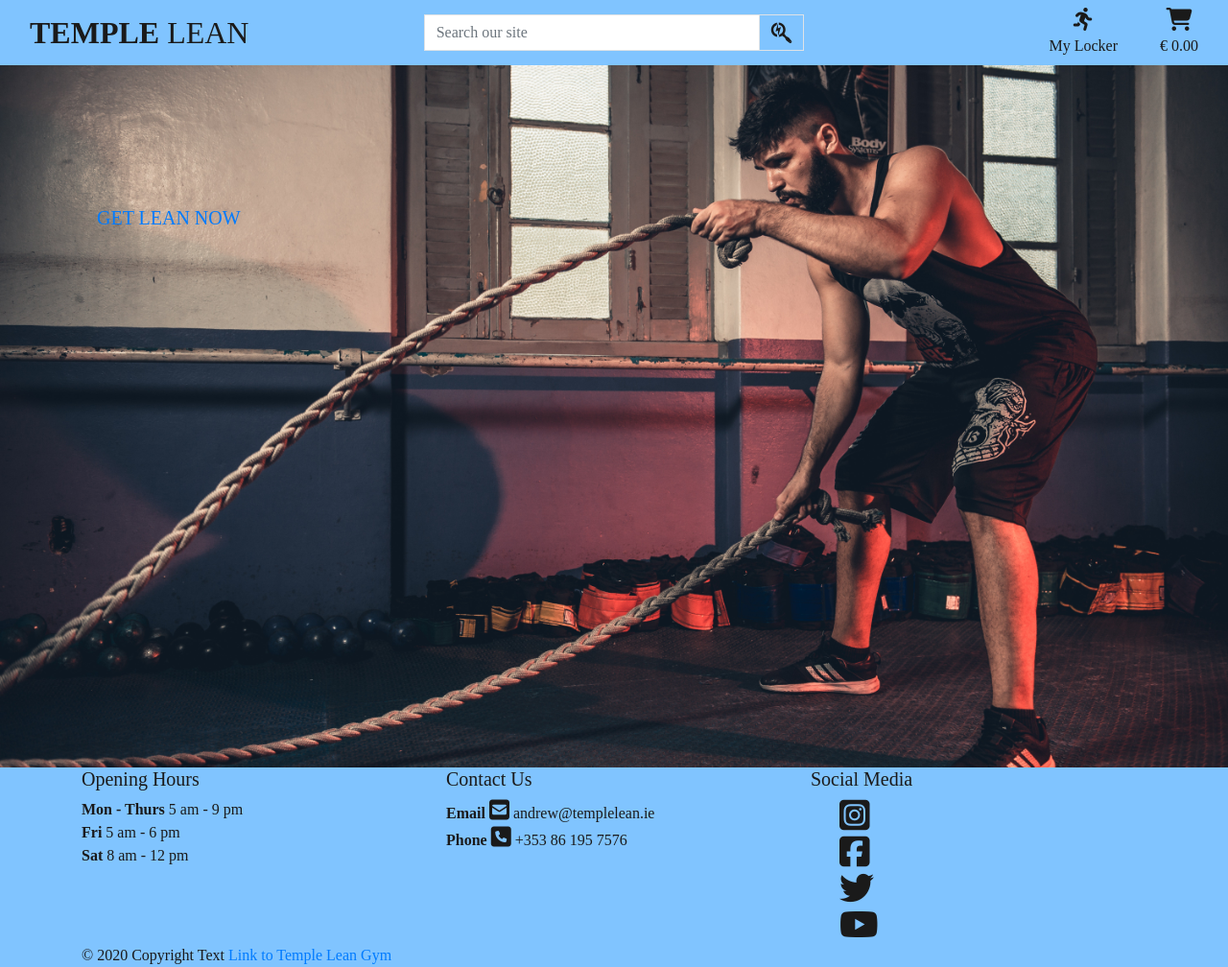
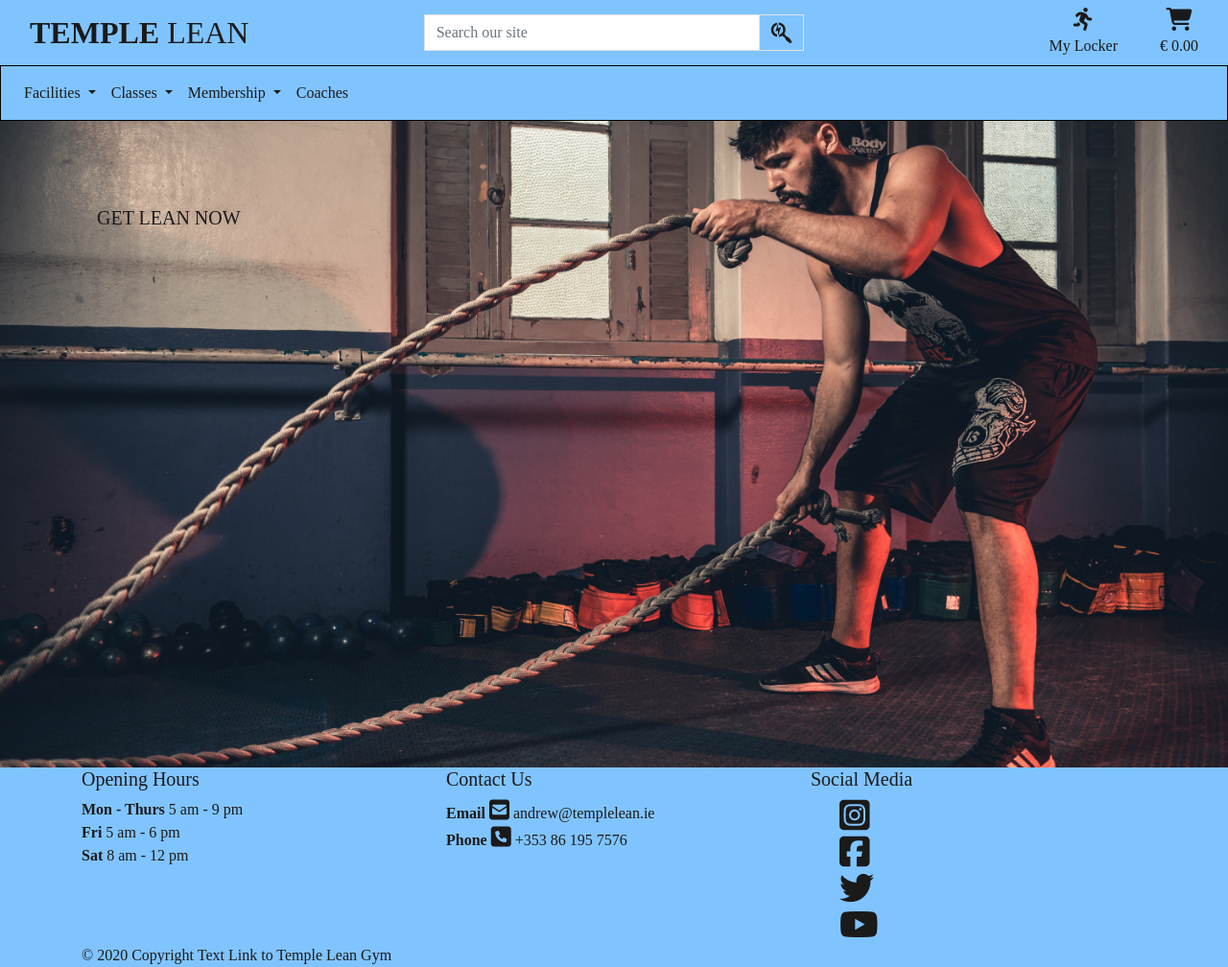
Before and after one commit to Andrew-code2020/ms4, a Django app: page / in a window 1280 px wide. Shown: the whole page at 96% size. Run offline with Django 3.2, Linux system fonts and the light colour scheme; some libraries are stand-ins or nearby versions; some web fonts are replaced.

Commit message:
main navbar added and styled. Includes directory added to templates

```diff
--- a/static/css/base.css
+++ b/static/css/base.css
@@ -28,7 +28,7 @@ body {
     color:#1a1a1a;
 }
 
-/* from Bulma */
+
 i {
     align-items: center;
     display: inline-flex;
@@ -49,6 +49,15 @@ ul {
   padding: 0;
 }
 
+/*--Navbar--*/
+.navbar-color {
+  background-color:#80C4FF;
+  border: 1px solid black !important;
+}
+
+a {
+  color:#1a1a1a;
+}
 
 footer {
     background-color:#80C4FF;
--- a/templates/base.html
+++ b/templates/base.html
@@ -116,6 +116,17 @@
                 </ul>
             </div>
         </div>
+        <div class="row">
+            <nav class="navbar navbar-expand-lg navbar-color w-100">
+                <button class="navbar-toggler" type="button" data-toggle="collapse"
+                    data-target="#navbarSupportedContent" aria-controls="navbarSupportedContent" aria-expanded="false"
+                    aria-label="Toggle navigation">
+                    <span class="navbar-toggler-icon"></span>
+                </button>
+                {% include 'includes/mobile-top-header.html' %}
+                {% include 'includes/main-nav.html' %}
+            </nav>
+        </div>
     </header>
 
     {% if messages %}
--- /dev/null
+++ b/templates/includes/main-nav.html
@@ -0,0 +1,39 @@
+<div class="collapse navbar-collapse" id="navbarSupportedContent">
+    <ul class="navbar-nav mr-auto text-lean">
+      <li class="nav-item dropdown">
+        <a class="nav-link dropdown-toggle" href="#" id="navbarDropdown" role="button" data-toggle="dropdown" aria-haspopup="true" aria-expanded="false">
+          Facilities
+        </a>
+        <div class="dropdown-menu" aria-labelledby="navbarDropdown">
+          <a class="dropdown-item" href="#">Free Weight Gym</a>
+          <a class="dropdown-item" href="#">Cardio Gym</a>
+          <a class="dropdown-item" href="#">Café</a>
+        </div>
+      </li>
+      <li class="nav-item dropdown">
+        <a class="nav-link dropdown-toggle" href="#" id="navbarDropdown" role="button" data-toggle="dropdown" aria-haspopup="true" aria-expanded="false">
+          Classes
+        </a>
+        <div class="dropdown-menu" aria-labelledby="navbarDropdown">
+          <a class="dropdown-item" href="#">Kettlebells</a>
+          <a class="dropdown-item" href="#">Lean Machine</a>
+          <a class="dropdown-item" href="#">Pilates</a>
+        </div>
+      </li>
+      <li class="nav-item dropdown">
+        <a class="nav-link dropdown-toggle" href="#" id="navbarDropdown" role="button" data-toggle="dropdown" aria-haspopup="true" aria-expanded="false">
+          Membership
+        </a>
+        <div class="dropdown-menu" aria-labelledby="navbarDropdown">
+          <a class="dropdown-item" href="#">Online</a>
+          <a class="dropdown-item" href="#">Public</a>
+          <a class="dropdown-item" href="#">Corporate</a>
+          <a class="dropdown-item" href="#">Student</a>
+        </div>
+      </li>
+      <li class="nav-item">
+        <a class="nav-link" href="#">Coaches</a>
+      </li>
+    </ul>
+
+  </div>
```
Also changed, not shown: templates/includes/mobile-top-header.html (added).
